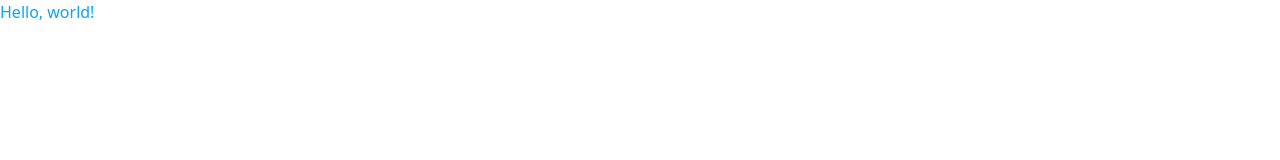
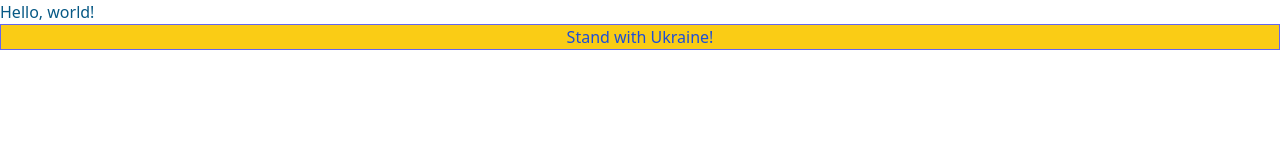
Before and after one commit to goyalion17/tailwindcss, a plain HTML site: page index.html in a window 1280 px wide. Drawn offline with nearby package versions, Linux system fonts and the light colour scheme.

Commit message:
text-sky-500

```diff
--- a/index.html
+++ b/index.html
@@ -10,7 +10,10 @@
 </head>
 
 <body class=" dark:bg-black">
-    <h1 class="text-sky-500">Hello, world!</h1>
+    <h1 class="text-sky-800">Hello, world!</h1>
+    <div class="bg-yellow-400 border border-indigo-500/100">
+        <h1 class="text-blue-700 text-center">Stand with Ukraine!</h1>
+    </div>
 </body>
 
 </html>
```
